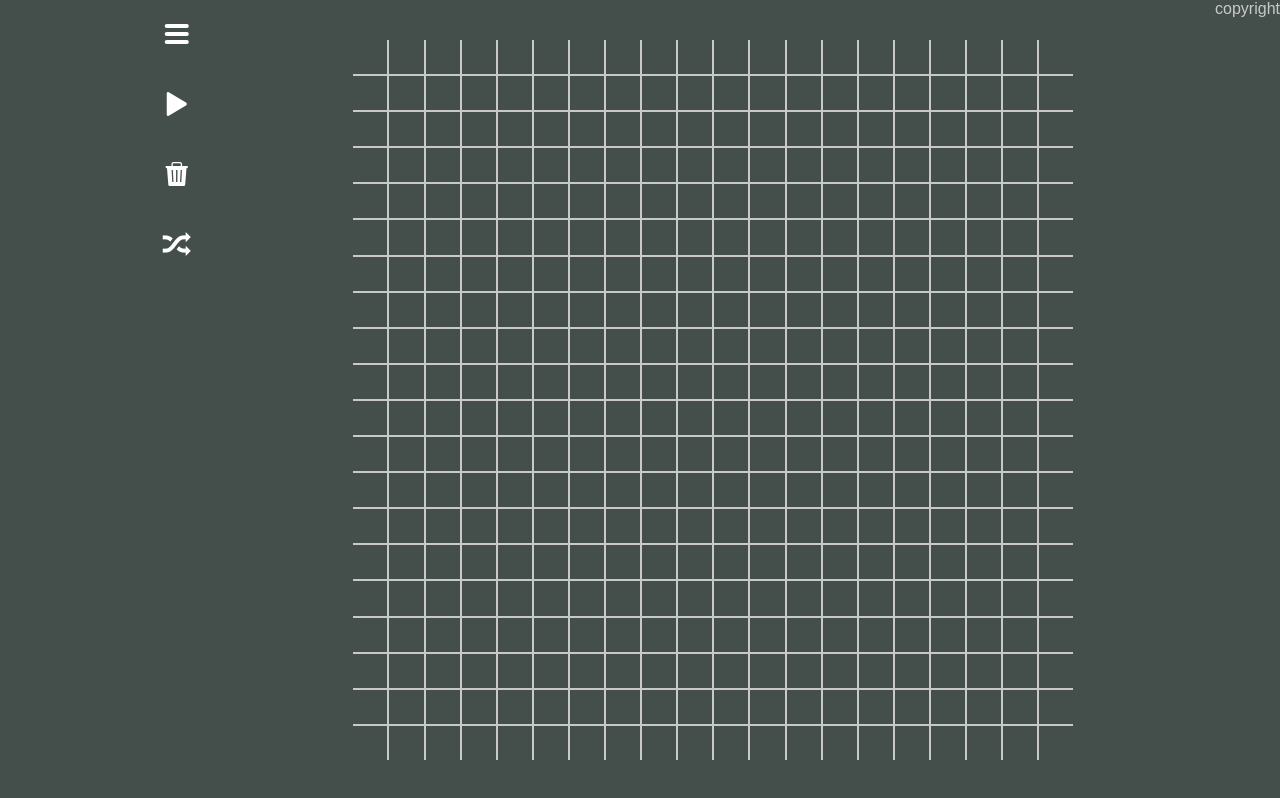
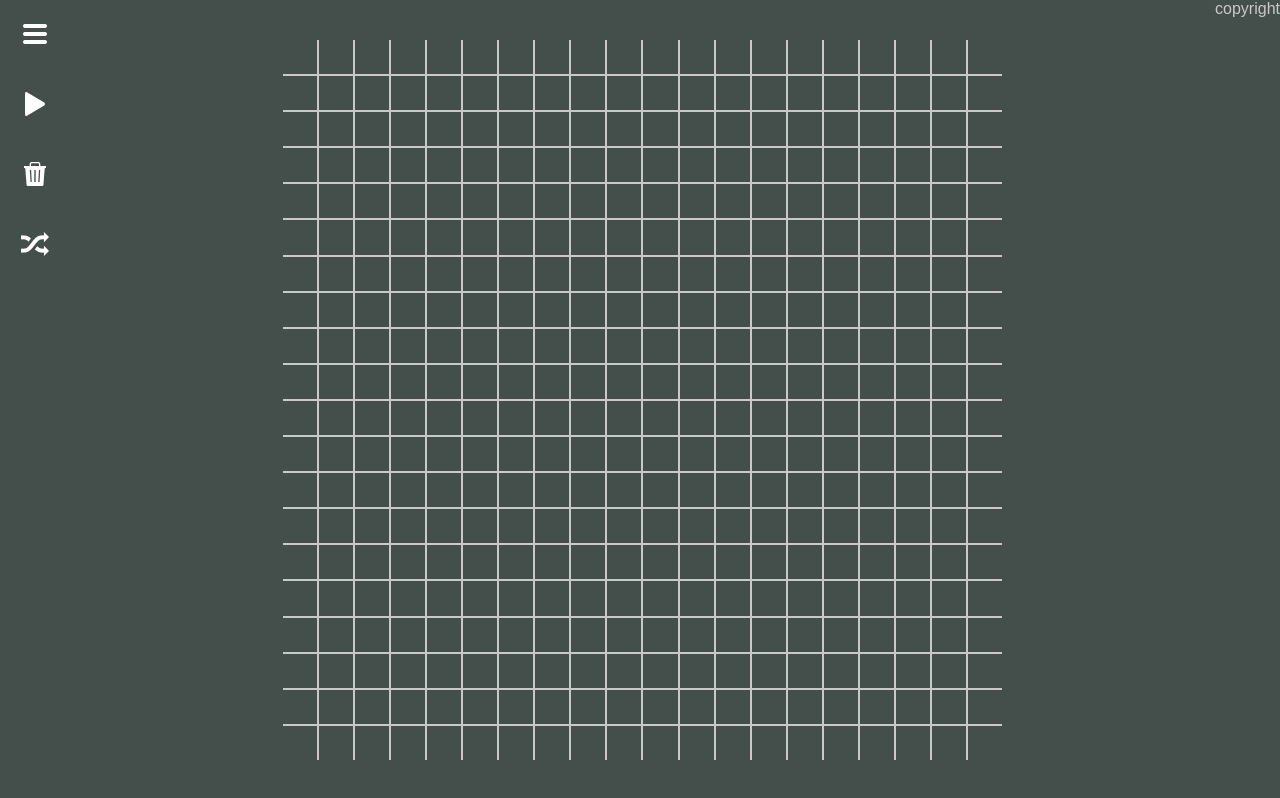
Before and after one commit to gurugu-fcc-projects/FCC_game_of_life, a React (Create React App) app: page / in a window 1280 px wide. Built offline with nearby package versions, Linux system fonts and the light colour scheme.

Commit message:
Move Settings component into Interface component

```diff
--- a/src/components/App.js
+++ b/src/components/App.js
@@ -20,7 +20,6 @@ class App extends Component {
     return (
       <div className="app" onMouseUp={this.handleMouseUp}>
         {isPlaying && <GameEngine />}
-        <Settings />
         <Interface />
         <Gameboard />
         <div>copyright</div>
--- a/src/components/Interface.js
+++ b/src/components/Interface.js
@@ -2,6 +2,7 @@ import React from "react";
 import PropTypes from "prop-types";
 import { connect } from "react-redux";
 
+import Settings from "./Settings";
 import * as actions from "../actions";
 import { showHideSettings } from "../utils/showHideSettings";
 
@@ -14,11 +15,9 @@ const Interface = ({ isPlaying, startGame, stopGame }) => {
     }
   };
 
-  // const handleSettingsClick = () => {
-  //   document.querySelector(".settings").classList.toggle("open");
-  // };
-
   return (
+    <div>
+      <Settings />
       <div className="interface">
         <button
           className="interface__button"
@@ -51,6 +50,7 @@ const Interface = ({ isPlaying, startGame, stopGame }) => {
           <i className="interface__icon ion-shuffle" />
         </button>
       </div>
+    </div>
   );
 };
 
```
Lines whose indentation alone changed are shown as unchanged.
